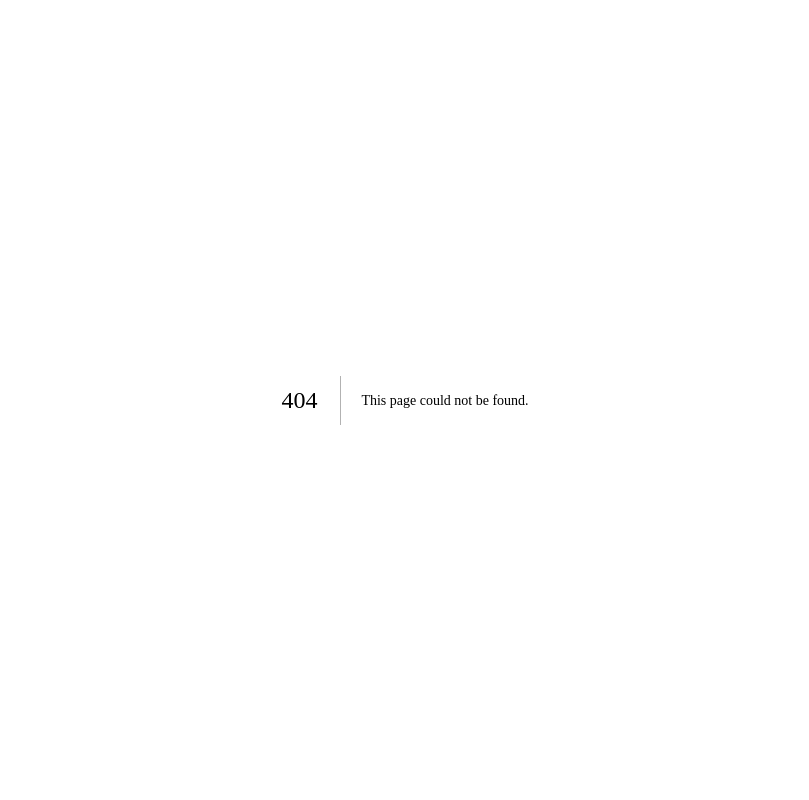
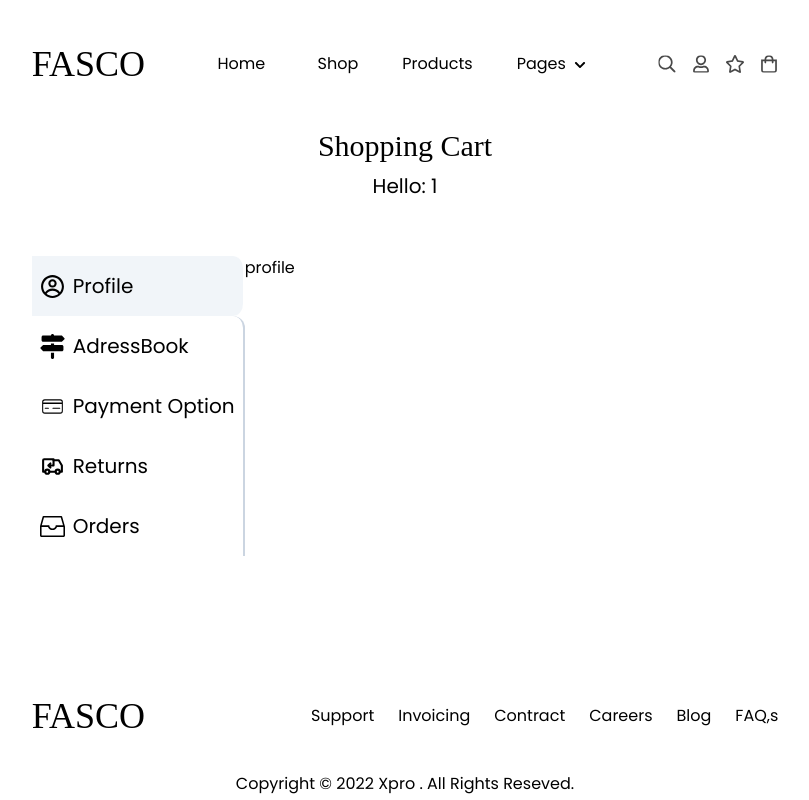
Before and after one commit to lychik1996/portfolioStore, a Next.js app: page /user/1/ in a window 1280 px wide. Before the commit this address had no page. Shown: the whole page, without its empty margins (235-1044 px from the left). Built offline with nearby package versions, Linux system fonts and the light colour scheme; a web font is replaced by a local one.

Commit message:
start to create profile route and navProfile

```diff
--- a/app/(main)/_components/Header/HeaderAction.tsx
+++ b/app/(main)/_components/Header/HeaderAction.tsx
@@ -16,7 +16,7 @@ export default function HeaderAction({ search, setSearch }: HeaderActionProps) {
         <Image src="/home/header/search.svg" alt='' width='18' height="18" onClick={() => setSearch(true)} className='cursor-pointer'/>
 
       )}
-      <Link href="/">
+      <Link href="/user/123">
       <Image src="/home/header/user.svg" alt='' width='18' height="18" className='cursor-pointer'/>
 
       </Link>
--- /dev/null
+++ b/app/(main)/user/[id]/(profile)/page.tsx
@@ -0,0 +1,7 @@
+export default function Profile(){
+    return(
+        <div>
+                profile
+        </div>
+    )
+}
--- /dev/null
+++ b/app/(main)/user/[id]/_components/UserNavigate.tsx
@@ -0,0 +1,73 @@
+'use client';
+import Link from 'next/link';
+import { CgProfile } from 'react-icons/cg';
+import { FaSignsPost } from 'react-icons/fa6';
+import { CiCreditCard1 } from 'react-icons/ci';
+import { TbTruckReturn } from 'react-icons/tb';
+import { SlDrawer } from 'react-icons/sl';
+import clsx from 'clsx';
+import { usePathname } from 'next/navigation';
+
+const navigate = [
+  {
+    path: '',
+    pageName: 'Profile',
+    icon: <CgProfile size={25} />,
+  },
+  {
+    path: 'adressBook',
+    pageName: 'AdressBook',
+    icon: <FaSignsPost size={25} />,
+  },
+  {
+    path: 'paymentOption',
+    pageName: 'Payment Option',
+    icon: <CiCreditCard1 size={25} />,
+  },
+  {
+    path: 'returns',
+    pageName: 'Returns',
+    icon: <TbTruckReturn size={25} />,
+  },
+  {
+    path: 'orders',
+    pageName: 'Orders',
+    icon: <SlDrawer size={25} />,
+  },
+];
+interface UserNavigateProps {
+  params: { id: string };
+}
+export default function UserNavigate({ params }: UserNavigateProps) {
+  const path = usePathname();
+  const findPass = path?.split('/').pop();
+  const currentPath = findPass === params.id ? '' : findPass;
+  return (
+    <div className="flex flex-row w-full justify-around sm:justify-normal sm:w-auto sm:flex-col">
+      {navigate.map((nav, i) => {
+        const isActive = currentPath === nav.path;
+        const isNextActive = i > 0 && currentPath === navigate[i - 1].path;
+        const isPrevActive =
+          i < navigate.length - 1 && currentPath === navigate[i + 1].path;
+
+        return (
+          <Link
+            key={i}
+            href={`/user/${params?.id}/${nav.path}`}
+            className={clsx(
+              'w-[213px] flex-1 sm:flex-none flex flex-row gap-2 items-center justify-center transition-all ease-in-out duration-100 sm:justify-normal  p-2 sm:py-4 border-b-2 sm:border-b-0 sm:border-r-2 border-slate-300',
+              isActive
+                ? 'border-white rounded-b-lg sm:rounded-b-none sm:rounded-r-xl bg-slate-100'
+                : 'hover:bg-slate-50',
+              isPrevActive && 'rounded-br-lg sm:rounded-br-xl',
+              isNextActive && 'rounded-bl-lg  sm:rounded-tr-xl'
+            )}
+          >
+            {nav.icon}
+            <p className="hidden sm:inline-block text-xl">{nav.pageName}</p>
+          </Link>
+        );
+      })}
+    </div>
+  );
+}
--- /dev/null
+++ b/app/(main)/user/[id]/adressBook/page.tsx
@@ -0,0 +1,7 @@
+export default function AdressBook(){
+    return(
+        <>
+        adress book
+        </>
+    )
+}
--- /dev/null
+++ b/app/(main)/user/[id]/layout.tsx
@@ -0,0 +1,20 @@
+
+import UserNavigate from './_components/UserNavigate';
+interface UserProps {
+  children: React.ReactNode;
+  params: { id: string };
+}
+export default function User({ children, params }: UserProps) {
+  return (
+    <>
+      <div className="flex flex-col items-center gap-2 mb-2 md:mb-14">
+        <h3 className="text-xl md:text-2xl xl:text-3xl">Shopping Cart</h3>
+        <p className="text-xl"> Hello: {params?.id}</p>
+      </div>
+      <div className='flex flex-col sm:flex-row w-5/6 xl:w-7/12'>
+        <UserNavigate params={params}/>
+        <div className='flex-1'>{children}</div>
+      </div>
+    </>
+  );
+}
--- /dev/null
+++ b/app/(main)/user/[id]/orders/page.tsx
@@ -0,0 +1,7 @@
+export default function Orders(){
+    return(
+        <>
+        orders
+        </>
+    )
+}
--- /dev/null
+++ b/app/(main)/user/[id]/paymentOption/page.tsx
@@ -0,0 +1,7 @@
+export default function PaymentOption(){
+    return(
+        <>
+        paymentoptions
+        </>
+    )
+}
--- /dev/null
+++ b/app/(main)/user/[id]/returns/page.tsx
@@ -0,0 +1,7 @@
+export default function Returns(){
+    return(
+        <>
+        returns
+        </>
+    )
+}
```
